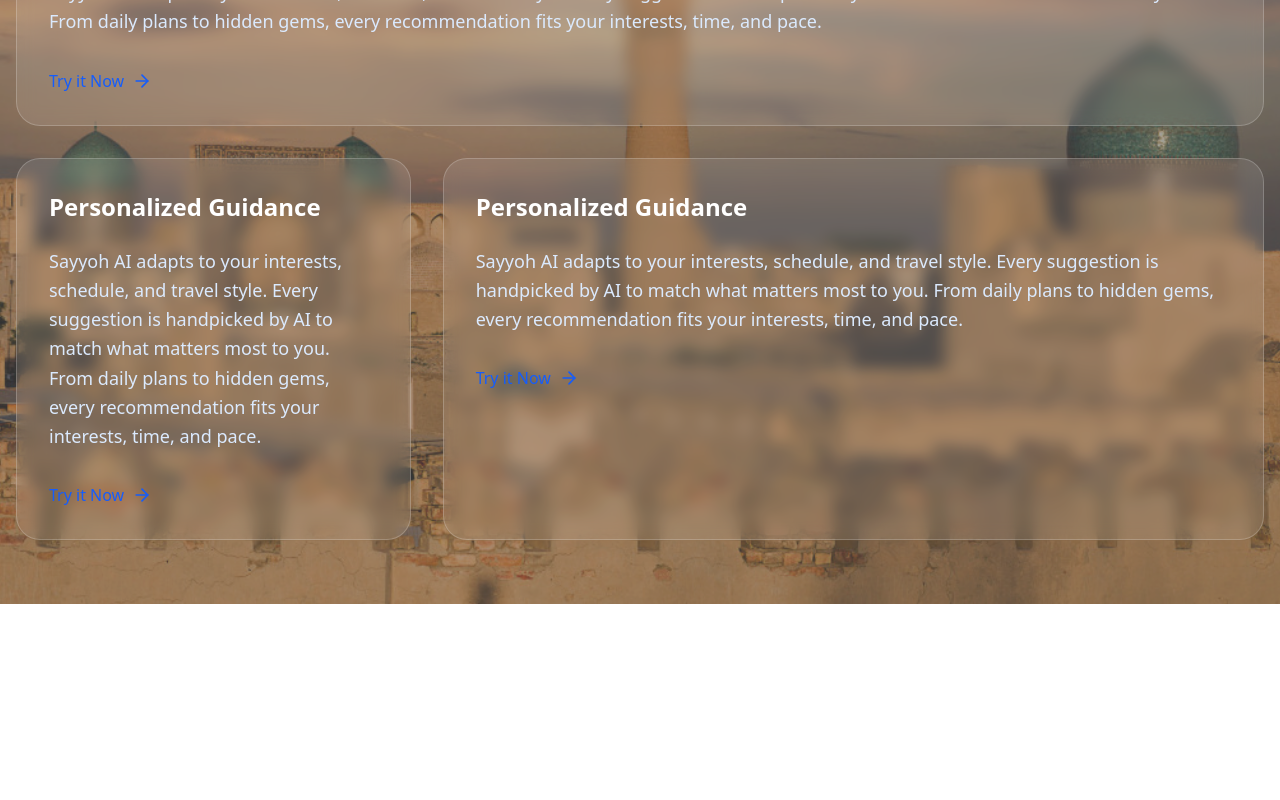
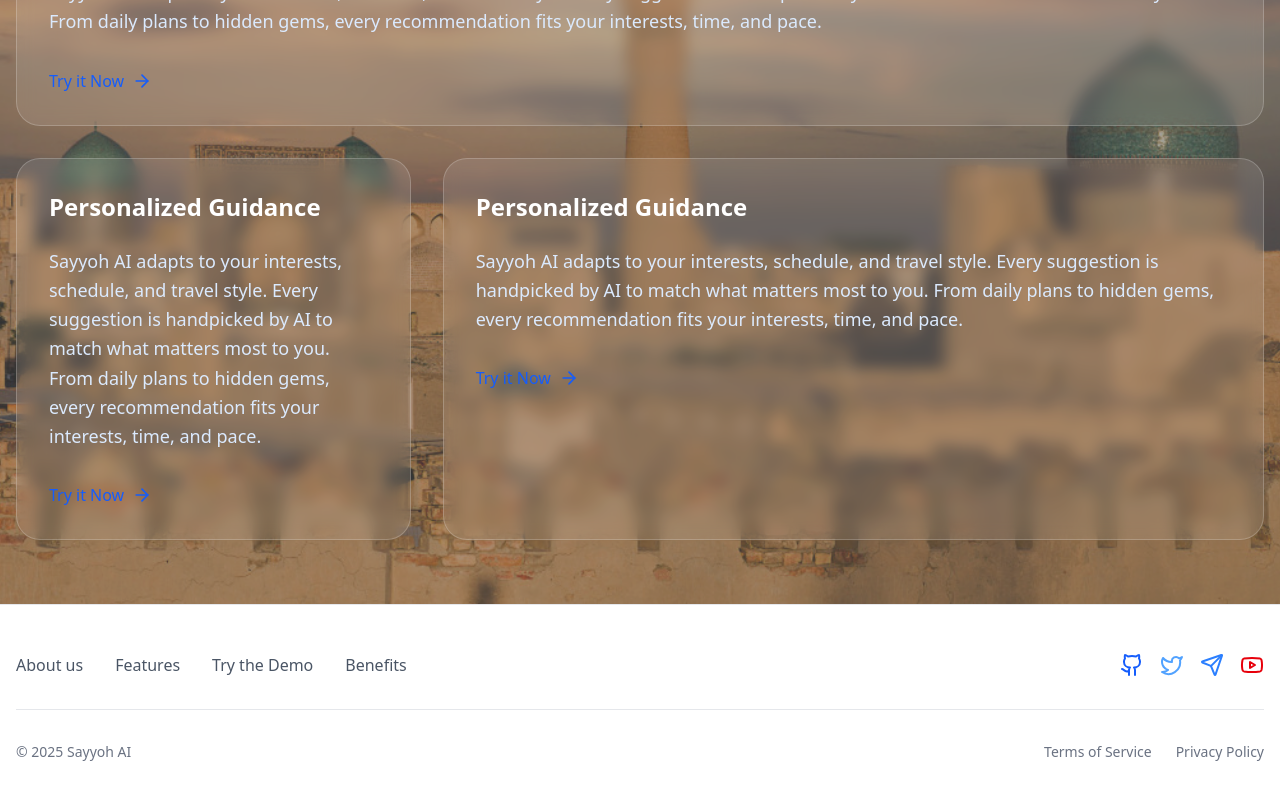
Before and after one commit to Akbar1007/some-bad-project, a Next.js app: page / in a window 1280 px wide. Shown: the part 2127-2927 px from the top of the page. Before the commit the page ends 2731 px from the top, so only its background shows below. Built offline with nearby package versions, Linux system fonts and the light colour scheme.

Commit message:
footer section

```diff
--- a/app/(root)/(home)/page.tsx
+++ b/app/(root)/(home)/page.tsx
@@ -2,6 +2,7 @@ import { ArrowRight, ArrowUpRight, Globe } from 'lucide-react'
 import Link from 'next/link'
 
 import FeatureCard from '@/components/shared/feature-card'
+import Footer from '@/components/shared/footer'
 import { Button } from '@/components/ui/button'
 
 export default function SayyohHomepage() {
@@ -165,6 +166,9 @@ export default function SayyohHomepage() {
 					</div>
 				</div>
 			</div>
+
+			{/* footer */}
+			<Footer />
 		</div>
 	)
 }
--- /dev/null
+++ b/components/shared/footer.tsx
@@ -0,0 +1,97 @@
+import { Github, Send, Twitter, Youtube } from 'lucide-react'
+import Link from 'next/link'
+
+const Footer = () => {
+	return (
+		<footer className='bg-white border-t border-gray-200'>
+			<div className='max-w-7xl mx-auto px-4 py-12'>
+				<div className='flex flex-col lg:flex-row justify-between items-start lg:items-center space-y-8 lg:space-y-0'>
+					<div className='flex flex-wrap gap-8 text-gray-600'>
+						<Link
+							href='/about'
+							className='hover:text-gray-900 transition-colors duration-200'
+						>
+							About us
+						</Link>
+						<Link
+							href='/features'
+							className='hover:text-gray-900 transition-colors duration-200'
+						>
+							Features
+						</Link>
+						<Link
+							href='/demo'
+							className='hover:text-gray-900 transition-colors duration-200'
+						>
+							Try the Demo
+						</Link>
+						<Link
+							href='/benefits'
+							className='hover:text-gray-900 transition-colors duration-200'
+						>
+							Benefits
+						</Link>
+					</div>
+
+					<div className='flex items-center space-x-4'>
+						<Link
+							href='https://github.com'
+							target='_blank'
+							rel='noopener noreferrer'
+							className='text-blue-600 hover:text-blue-800 transition-colors duration-200'
+						>
+							<Github className='w-6 h-6' />
+						</Link>
+						<Link
+							href='https://twitter.com'
+							target='_blank'
+							rel='noopener noreferrer'
+							className='text-blue-400 hover:text-blue-600 transition-colors duration-200'
+						>
+							<Twitter className='w-6 h-6' />
+						</Link>
+						<Link
+							href='https://telegram.org'
+							target='_blank'
+							rel='noopener noreferrer'
+							className='text-blue-500 hover:text-blue-700 transition-colors duration-200'
+						>
+							<Send className='w-6 h-6' />
+						</Link>
+						<Link
+							href='https://youtube.com'
+							target='_blank'
+							rel='noopener noreferrer'
+							className='text-red-600 hover:text-red-800 transition-colors duration-200'
+						>
+							<Youtube className='w-6 h-6' />
+						</Link>
+					</div>
+				</div>
+
+				<div className='border-t border-gray-200 mt-8 pt-8'>
+					<div className='flex flex-col md:flex-row justify-between items-center space-y-4 md:space-y-0'>
+						<div className='text-gray-500 text-sm'>© 2025 Sayyoh AI</div>
+
+						<div className='flex space-x-6 text-sm text-gray-500'>
+							<Link
+								href='/terms'
+								className='hover:text-gray-700 transition-colors duration-200'
+							>
+								Terms of Service
+							</Link>
+							<Link
+								href='/privacy'
+								className='hover:text-gray-700 transition-colors duration-200'
+							>
+								Privacy Policy
+							</Link>
+						</div>
+					</div>
+				</div>
+			</div>
+		</footer>
+	)
+}
+
+export default Footer
```
